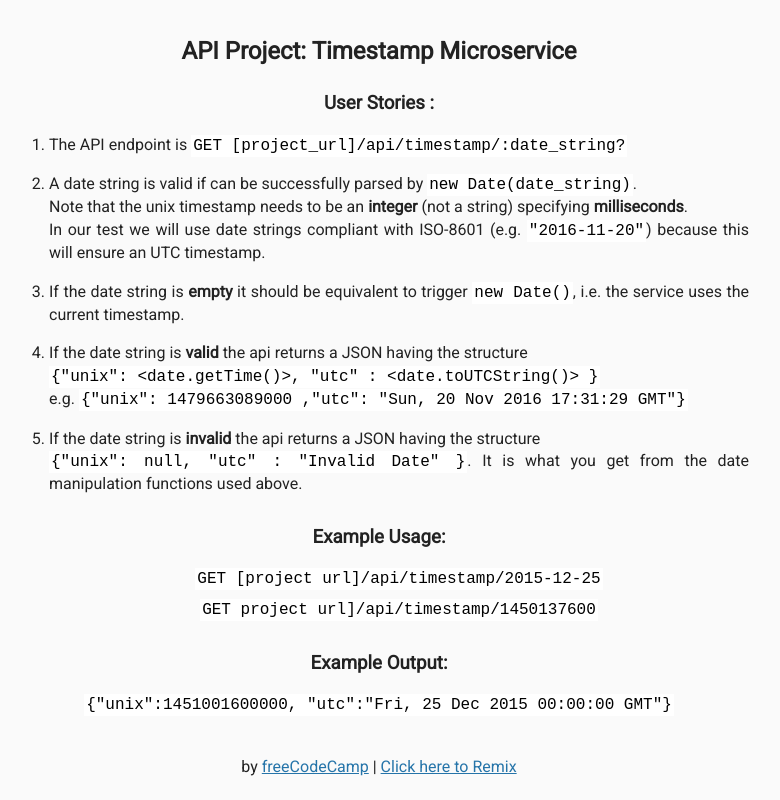
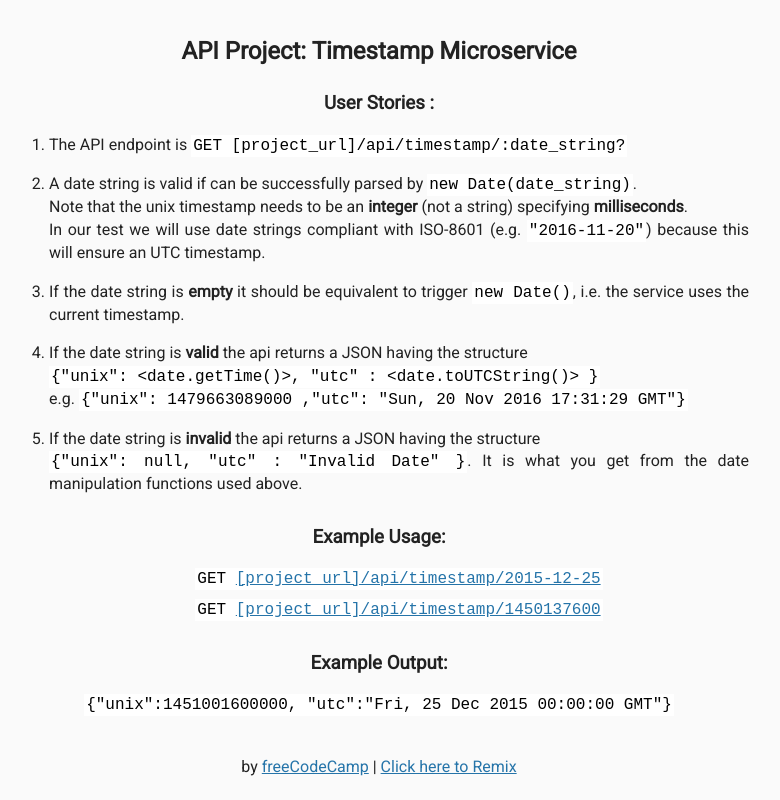
Before and after one commit to tttue/04_01_boilerplate-project-timestamp, a website: page views/index.html in a window 1280 px wide. Shown: the whole page, without its empty margins (261-1041 px from the left). Drawn offline with Linux system fonts and the light colour scheme; files that its build step writes are made by us from their sources.

Commit message:
add link in homepage view

```diff
--- a/views/index.html
+++ b/views/index.html
@@ -30,9 +30,8 @@
 
         <h3>Example Usage:</h3>
         <ul>
-          <li>
-            <code>GET [project url]/api/timestamp/2015-12-25</code></li>
-          <li><code>GET project url]/api/timestamp/1450137600</code></li>
+          <li><code>GET <a href="https://04-01-boilerplate-project-timestamp.glitch.me/api/timestamp/2015-12-25" target="_blank">[project url]/api/timestamp/2015-12-25</a></code></li>
+          <li><code>GET <a href="https://04-01-boilerplate-project-timestamp.glitch.me/api/timestamp/1450137600" target="_blank">[project url]/api/timestamp/1450137600</a></code></li>
         </ul>
 
         <h3>Example Output:</h3>
```
